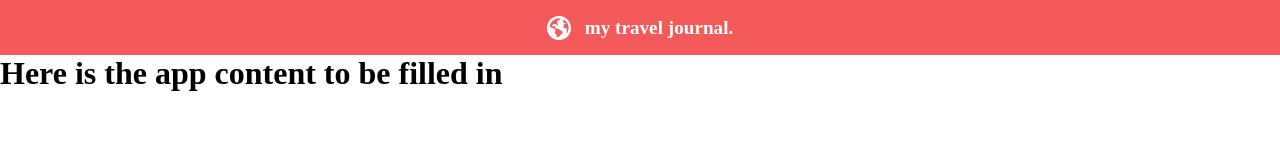
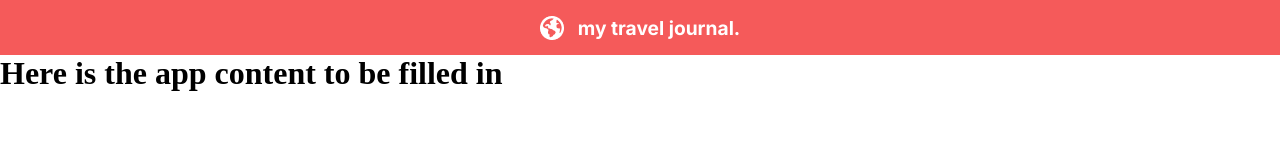
Before and after one commit to disouzam/react-course-freecodecamp-bobziroll, a React (Vite) app in the folder Travel-Journal/: page / in a window 1280 px wide. Shown: the top 160 px of the page. Built offline with nearby package versions, Linux system fonts and the light colour scheme.

Commit message:
Adjusted font-family and alternate text in Header component

```diff
--- a/Travel-Journal/src/components/Header.jsx
+++ b/Travel-Journal/src/components/Header.jsx
@@ -3,7 +3,7 @@ import React from "react";
 const Header = () => {
   return (
     <header>
-      <img src="Globe.png" alt="travel" />
+      <img src="Globe.png" alt="globe-icon" />
       <span>my travel journal.</span>
     </header>
   );
--- a/Travel-Journal/src/index.css
+++ b/Travel-Journal/src/index.css
@@ -22,4 +22,5 @@ header > span {
   color: white;
   font-size: 1.2rem;
   font-weight: 700;
+  font-family: 'Inter';
 }
```
